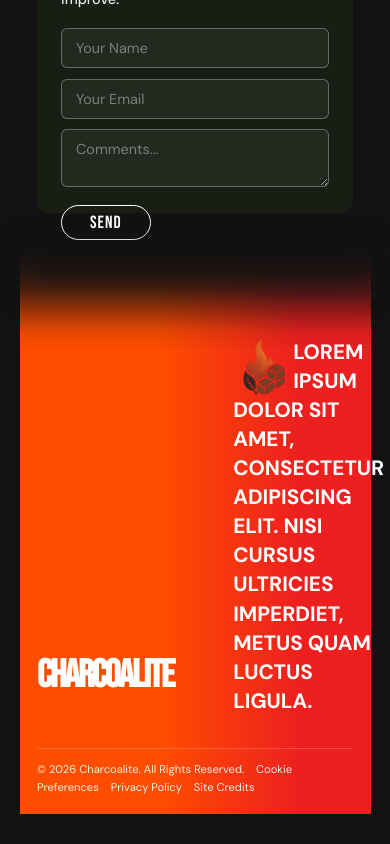
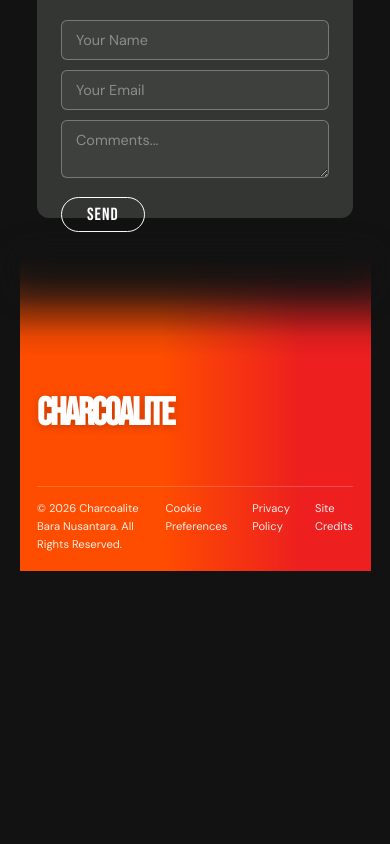
Before and after one commit to 240414025-steven/charcoalite-web, a Next.js app: page / in a window 390 px wide. Shown: the part 6497-7341 px from the top of the page. After the commit the page ends 7098 px from the top, so only its background shows below. Built offline with nearby package versions, Linux system fonts and the light colour scheme.

Commit message:
decided which footer is used and enhanced the looks a little bit

```diff
--- a/app/layout.tsx
+++ b/app/layout.tsx
@@ -3,7 +3,7 @@ import { DM_Sans, Bebas_Neue } from "next/font/google";
 import localFont from "next/font/local";
 import "./globals.css";
 import Header from "@/components/Header";
-import Footer from "@/components/Footer/Footer";
+import Footer from "@/components/Footerv2/Footerv2";
 
 const dmSans = DM_Sans({
   subsets: ["latin"],
@@ -39,6 +39,7 @@ export default function RootLayout({
       <body className="bg-charcoal text-white antialiased">
         <Header />
         <main className="min-h-screen">{children}</main>
+        <Footer />
       </body>
     </html>
   );
--- a/app/page.tsx
+++ b/app/page.tsx
@@ -1,15 +1,15 @@
 import Hero from "@/components/Hero";
 import Story from "@/components/Story";
 import Process from "@/components/Process/Process";
-import Footer2 from "@/components/Footerv2/Footerv2";
+
 export default function Home() {
   return (
     <main>
       <Hero />
       <Story />
       <Process />
-      <Footer2 />
-      {/* Other sections like "Product Features" will go here next */}
+
+      {/* Keep adding sections*/}
     </main>
   );
 }
--- a/components/Footer/Footer.module.css
+++ b/components/Footer/Footer.module.css
@@ -1,56 +1,72 @@
-/* --- Footer Wrapper --- */
 .footerContainer {
   width: 100%;
-  height: 100vh;
-  background-color: var(--charcoal-black); /* Matching site theme */
+  background-color: var(--charcoal-black);
   color: white;
-  display: flex;
-  flex-direction: column;
-  justify-content: center;
-  padding: 0 5%;
-  border-top: 1px solid rgba(255, 255, 255, 0.1); /* Subtle separation line */
+  padding: 80px 5% 40px 5%;
+  border-top: 1px solid rgba(255, 255, 255, 0.1);
 }
 
 .contentWrapper {
   width: 100%;
-  max-width: 1200px;
+  max-width: 1300px;
   margin: 0 auto;
 }
 
-/* --- Text & Logo Section --- */
+.mainContentRow {
+  display: flex;
+  justify-content: space-between;
+  gap: 60px;
+  margin-bottom: 40px;
+}
+
+/* --- LEFT SECTION --- */
+.leftSection {
+  flex: 1.2;
+  max-width: 550px;
+}
+
 .textSection {
+  display: block; /* Required for float text-wrap */
   width: 100%;
-  max-width: 480px; /* Keeps the paragraph from stretching too far */
+  margin-bottom: 30px;
+}
+
+.textSection::after {
+  content: "";
+  display: table;
+  clear: both;
 }
 
 .logoWrapper {
   float: left;
-  margin-right: 0px;
-  margin-bottom: -20px;
-  width: 50px;
+  margin-right: 20px;
+  margin-bottom: 10px;
+  width: 60px;
 }
 
 .logo {
-  object-fit: contain;
   width: 100%;
   height: auto;
+  display: block;
 }
 
 .paragraph {
   font-family: var(--font-main);
-  font-size: 0.9rem;
+  font-size: 0.95rem;
   line-height: 1.6;
-  color: rgba(255, 255, 255, 0.9);
-  text-align: justify;
+  color: rgba(255, 255, 255, 0.8);
   margin: 0;
 }
+.paragraphHighlight {
+  font-weight: 700;
+  color: white;
+}
 
-/* --- Social Buttons --- */
+/* --- SOCIAL BUTTONS --- */
+
 .buttonGroup {
   display: flex;
-  gap: 12px; /* Tighter gap between smaller buttons */
-  margin-top: 30px; /* Pulled slightly closer to the text */
-  clear: both;
+  gap: 12px;
   flex-wrap: wrap;
 }
 
@@ -58,63 +74,107 @@
   display: flex;
   align-items: center;
   background: transparent;
-  border: 1px solid white; /* Thinner border for a smaller button */
+  border: 1px solid rgba(255, 255, 255, 0.5);
   border-radius: 100px;
-  padding: 4px 12px 4px 14px; /* Scaled down padding */
+  padding: 6px 16px;
   color: white;
   cursor: pointer;
   transition: all 0.3s ease;
-  min-width: 110px; /* Reduced minimum width */
 }
 
 .socialBtn:hover {
-  background: rgba(255, 255, 255, 0.1);
-}
-
-.icon {
-  font-size: 1rem; /* Smaller icon size */
-  display: flex;
-  justify-content: center;
-  align-items: center;
+  background: white;
+  color: black;
 }
 
 .divider {
   width: 1px;
-  height: 14px; /* Shorter divider line */
-  background-color: white;
-  margin: 0 10px; /* Closer gap around the divider */
-  opacity: 0.5;
+  height: 12px;
+  background: white;
+  margin: 0 10px;
+  opacity: 0.3;
 }
 
 .btnText {
-  font-family: var(--font-accent); /* Bebas Neue */
-  font-size: 0.85rem; /* Smaller text */
-  letter-spacing: 0.5px; /* Slightly tighter tracking for small text */
-  margin-top: 2px;
-  flex-grow: 1;
-  text-align: center;
+  font-family: var(--font-accent);
+  font-size: 0.8rem;
+  letter-spacing: 1px;
 }
 
-/* --- Responsive Adjustments --- */
+/* Legal Line */
+
+/* --- RIGHT SECTION (Links Grid) --- */
+.rightSection {
+  flex: 1;
+}
+
+.linksGrid {
+  display: grid;
+  grid-template-columns: repeat(3, 1fr);
+  gap: 30px;
+}
+
+.columnTitle {
+  font-family: var(--font-accent);
+  font-size: 1.1rem;
+  margin-bottom: 20px;
+  border-bottom: 1px solid rgba(255, 255, 255, 0.2);
+  padding-bottom: 8px;
+}
+
+.linksList {
+  list-style: none;
+  padding: 0;
+}
+
+.linksList li {
+  font-family: var(--font-accent);
+  font-size: 0.9rem;
+  margin-bottom: 10px;
+  color: rgba(255, 255, 255, 0.6);
+}
+
+.linksList li:hover {
+  color: white;
+}
+
+/* --- LEGAL LINES --- */
+.legalLineWrapper {
+  position: relative;
+  z-index: 1;
+  display: flex;
+  justify-content: flex-start;
+  border-top: 1px solid rgba(255, 255, 255, 0.2);
+  padding-top: 1.5vh;
+  margin-top: 2vh;
+  gap: 25px;
+}
+
+.legalLine {
+  font-family: var(--font-main);
+  font-size: 0.7rem;
+  opacity: 0.9;
+  color: white;
+  margin: 0;
+}
+
+/* Responsive */
 @media (max-width: 768px) {
-  .footerContainer {
-    height: auto; /* Let it grow on mobile so nothing gets cut off */
-    min-height: 50vh;
-    padding: 60px 5%;
+  .contentWrapper {
+    flex-direction: column;
+    text-align: center;
   }
-
+  .leftSection {
+    max-width: 100%;
+  }
   .logoWrapper {
     float: none;
-    display: block;
-    margin: 0 auto 20px auto;
-    text-align: center;
+    margin: 0 auto 20px;
   }
-
-  .paragraph {
-    text-align: center;
-  }
-
   .buttonGroup {
     justify-content: center;
   }
+  .linksGrid {
+    grid-template-columns: repeat(3, 1fr);
+  }
 }
--- a/components/Footerv2/Footerv2.module.css
+++ b/components/Footerv2/Footerv2.module.css
@@ -72,9 +72,9 @@
 .feedbackBox {
   width: 100%;
   max-width: 320px;
-  height: 320px;
-  background: rgba(26, 31, 22, 0.95); /* Darker olive/charcoal background */
-  padding: 2vh 24px;
+  height: 325px;
+  background: rgba(54, 56, 53, 0.95); /* Darker olive/charcoal background */
+  padding: 1vh 24px;
   border-radius: 12px;
   display: flex;
   flex-direction: column;
@@ -127,7 +127,7 @@
   background: transparent;
   border: 1.5px solid white;
   border-radius: 50px; /* High radius for pill shape */
-  padding: 6px 28px;
+  padding: 6px 25px;
   font-size: 1.1rem;
   letter-spacing: 1px;
   color: white;
@@ -151,7 +151,7 @@
   width: 100%;
   /* Solid brand gradient */
   background: linear-gradient(90deg, #ff4d00 40%, #ed1f1f 80%);
-  padding: 10vh 5% 2vh 5%;
+  padding: 12vh 5% 2vh 5%;
   display: flex;
   flex-direction: column;
   justify-content: flex-end;
@@ -206,75 +206,43 @@
 
 .bottomFlexContainer {
   position: relative;
-  z-index: 5; /* Pushes content above all the blur/fade layers */
+  z-index: 5;
   display: flex;
-  justify-content: space-between;
+  /* Ensures the title stays at the start (left) */
+  justify-content: flex-start;
   align-items: flex-end;
-  margin-bottom: 2vh;
+  width: 100%;
+}
+
+.massiveTitleWrapper {
+  /* Takes up only as much space as the text needs */
+  flex: 0 1 auto;
 }
 
 .massiveTitle {
   font-family: var(--font-accent);
-  font-size: clamp(4rem, 12vw, 11rem);
-  font-weight: 700;
+  font-size: clamp(4rem, 12vw, 10rem);
   line-height: 0.8;
   margin: 0;
-  text-align: left; /* Anchored bottom-left */
+  text-align: left;
   color: white;
   letter-spacing: -2px;
+  text-shadow: 0 2px 10px rgba(0, 0, 0, 0.2);
+  user-select: none;
   pointer-events: none;
-  user-select: none;
 }
 
-.logoAndTextWrap {
-  display: block; /* Changed from flex to block to allow floating */
-  max-width: 450px;
-  max-height: auto;
-  text-align: left;
-  margin-bottom: 8px;
-  margin-left: 30px;
-}
-
-.imageWrapper {
-  float: left; /* This is the key for text wrapping */
-  margin-bottom: -10px; /* Space between image and text below it */
-  width: 60px;
-  height: auto;
-}
-
-.logoImage {
-  width: 100%;
-  height: auto;
-  display: block;
-}
-
-.wrappedTextParagraph {
-  font-family: var(--font-main);
-  font-size: 1.3rem;
-  font-weight: 700; /* Extra Bold / Thick */
-  line-height: 1.4;
-  text-transform: uppercase;
-  color: white;
-  margin: 0;
-}
-
-/* floats container clearfixes */
-.logoAndTextWrap::after {
-  content: "";
-  display: table;
-  clear: both;
-}
-
-/* --- LEGAL LINE ANCHORED LEFT --- */
+/* Legal line stays anchored left as well */
 .legalLineWrapper {
   position: relative;
   z-index: 1;
   display: flex;
-  justify-content: flex-start; /* Anchored to bottom-left */
+  justify-content: flex-start;
   border-top: 1px solid rgba(255, 255, 255, 0.2);
   padding-top: 1.5vh;
+  margin-top: 2vh;
+  gap: 25px;
 }
-
 .legalLine {
   font-family: var(--font-main);
   font-size: 0.7rem;
@@ -283,7 +251,7 @@
 }
 
 /* RESPONSIVE: For mobile/tablet, it must be height: auto */
-@media (max-width: 1024px) {
+@media (max-width: 768px) {
   .footerContainer {
     height: auto;
     overflow: visible;
--- a/components/Footerv2/Footerv2.tsx
+++ b/components/Footerv2/Footerv2.tsx
@@ -78,37 +78,20 @@ export default function Footer() {
         {/* BOTTOM SECTION: All items inside the gradient block */}
         <div className={styles.bottomGradientSection}>
           <div className={styles.bottomFlexContainer}>
-            {/* Left Side: Massive Title */}
+            {/* Left Side: Massive Title remains, right side is now empty */}
             <div className={styles.massiveTitleWrapper}>
               <h1 className={styles.massiveTitle}>CHARCOALITE</h1>
-            </div>
-
-            {/* Right Side: Logo + Wrapped Text */}
-            <div className={styles.logoAndTextWrap}>
-              <div className={styles.logoAndTextWrap}>
-                <div className={styles.imageWrapper}>
-                  <Image
-                    src="/logo.png"
-                    alt="Charcoalite Logo"
-                    width={100} // Increased size to make the wrap more visible
-                    height={100}
-                    className={styles.logoImage}
-                  />
-                </div>
-                <p className={styles.wrappedTextParagraph}>
-                  LOREM IPSUM DOLOR SIT AMET, CONSECTETUR ADIPISCING ELIT. NISI
-                  CURSUS ULTRICIES IMPERDIET, METUS QUAM LUCTUS LIGULA.
-                </p>
-              </div>
             </div>
           </div>
 
           {/* Legal Line: Anchored to the bottom-left inside gradient */}
           <div className={styles.legalLineWrapper}>
             <p className={styles.legalLine}>
-              © 2026 Charcoalite. All Rights Reserved. &nbsp;&nbsp; Cookie
-              Preferences &nbsp;&nbsp; Privacy Policy &nbsp;&nbsp; Site Credits
+              © 2026 Charcoalite Bara Nusantara. All Rights Reserved.
             </p>
+            <p className={styles.legalLine}>Cookie Preferences</p>
+            <p className={styles.legalLine}> Privacy Policy</p>
+            <p className={styles.legalLine}>Site Credits</p>
           </div>
         </div>
       </div>
```
Also changed, not shown: components/Footer/Footer.tsx (+56 -13 lines), components/buyModal/Modal.tsx (added, +8 -0 lines), components/buyModal/Modal.module.css (added).
